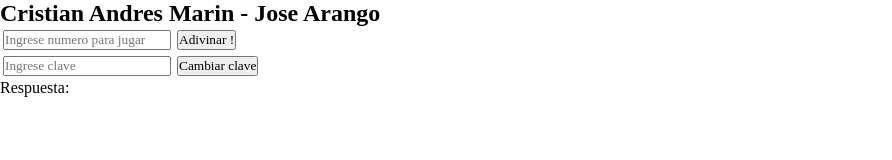
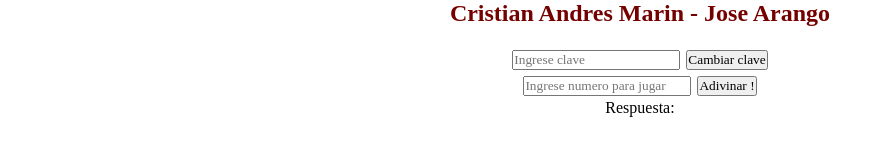
Before and after one commit to josearangos/frontEndCodebreaker, a React app: page / in a window 1280 px wide. Shown: the whole page, without its empty margins (0-892 px from the left). Built offline with nearby package versions, Linux system fonts and the light colour scheme.

Commit message:
frontend full

```diff
--- a/package.json
+++ b/package.json
@@ -7,7 +7,8 @@
     "react": "^16.2.0",
     "react-dom": "^16.2.0",
     "react-scripts": "1.1.1",
-    "reactstrap": "^5.0.0-beta.3"
+    "reactstrap": "^5.0.0-beta.3",
+    "superagent": "^3.8.3"
   },
   "scripts": {
     "start": "react-scripts start",
--- a/src/CodeBreaker.js
+++ b/src/CodeBreaker.js
@@ -1,4 +1,5 @@
 import React, { Component } from 'react';
+import request from "../node_modules/superagent/superagent";
 import Form1 from './Form1';
 import Form2 from './Form2';
 
@@ -9,38 +10,46 @@ class CodeBreaker extends Component {
     this.state = {respuesta: ""};
   }
 
-  adivinar(num){
+  adivinar(num, callback){
     const uri = "http://localhost:5000/api/codebreaker/try";
-    fetch(uri, {
-    method: 'post',
-    body: JSON.stringify(`{ "number": "${num}"}`)
-    }).then(response => {
-      console.log(response);
-      this.setState({respuesta: JSON.stringify(response)});
-    })
+    request.post(uri)
+      .set('Content-Type', 'application/x-www-form-urlencoded')
+      .send({ number: num })
+      .end(function(err, res){
+        let response = JSON.parse(res.text);
+        callback(response.err, response.message);
+    });
   }
 
-  clave(num){
+  clave(num, callback){
     const uri = "http://localhost:5000/api/codebreaker/secret";
-    fetch(uri, {
-    method: 'post',
-    body: JSON.stringify(`{ "number": "${num}"}`)
-    }).then(response => {
-      this.setState({respuesta: JSON.stringify(response)});
-    })
+    request.post(uri)
+      .set('Content-Type', 'application/x-www-form-urlencoded')
+      .send({ number: num })
+      .end(function(err, res){
+        let response = JSON.parse(res.text);
+        callback(response.err, response.message);
+    });
+
   }
 
 
   handleAdivinar(event) {
     event.preventDefault();
     let numero = event.target.numero.value;
-    this.adivinar(numero);
+    var afuera = this;
+    this.adivinar(numero, function(err, data){
+      afuera.setState({respuesta: data});
+    });
   }
 
   handleClave(event) {
     event.preventDefault();
     let numero = event.target.clave.value;
-    this.clave(numero);
+    var afuera = this;
+    this.clave(numero, function(err, data){
+      afuera.setState({respuesta: data});
+    });
   }
 
   render() {
@@ -48,8 +57,8 @@ class CodeBreaker extends Component {
       <div className="CodeBreaker">
         <h2>Cristian Andres Marin - Jose Arango</h2>
         <div>
+          <Form2 clave={this.handleClave.bind(this)} />
           <Form1 adivinar={this.handleAdivinar.bind(this)} />
-          <Form2 clave={this.handleClave.bind(this)} />
         </div>
         <span>Respuesta: {this.state.respuesta}</span>
       </div>
--- a/src/index.css
+++ b/src/index.css
@@ -34,3 +34,17 @@
 form input{
     margin: 3px;
 }
+h2 {
+    text-align: center;
+    color: #750000;
+    margin-bottom: 20px;
+}
+form{
+    width: max-content;
+    display: block;
+    margin: auto;
+}
+span{
+    text-align: center;
+    display: block;
+}
```
Also changed, not shown: 1 other file.
